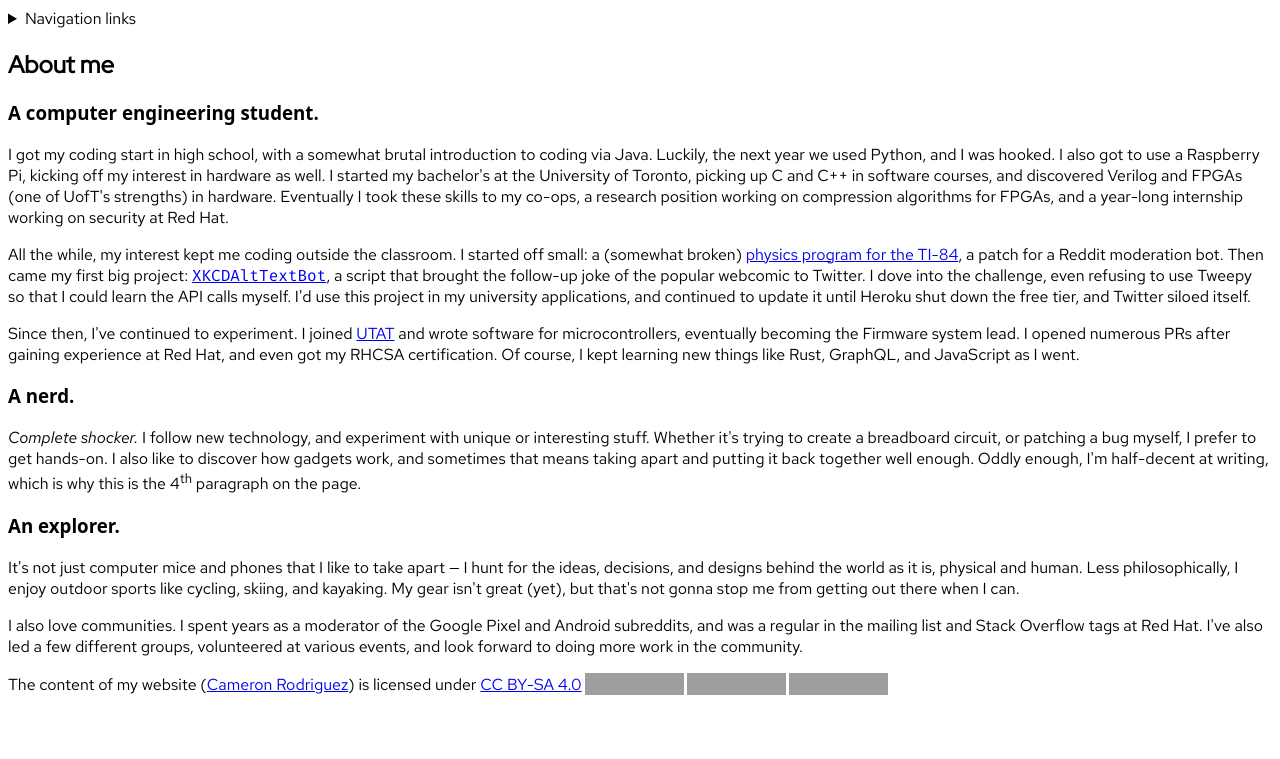
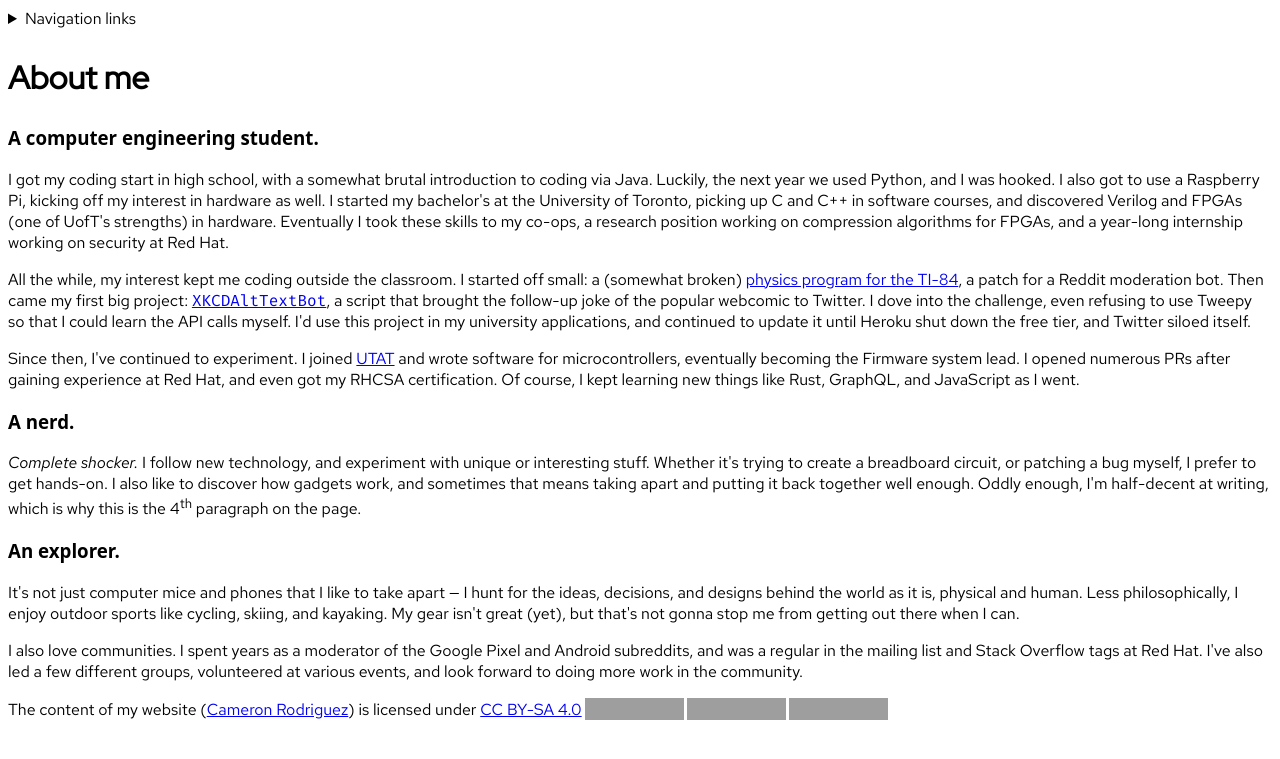
Before and after one commit to cam-rod/cam-rod.github.io, a Jekyll site: the page built from about.html, in a window 1280 px wide. Shown: the top 759 px of the page. Built offline with Jekyll 4.4.1, drawn with Linux system fonts in a browser that asks for light colours; some web fonts are replaced; grey boxes are pictures that could not be loaded.

Commit message:
Fix size of About Me title

```diff
--- a/about.html
+++ b/about.html
@@ -5,7 +5,7 @@ image: /assets/img/camrod-profile.jpg
 ---
 <article>
   <header>
-    <h1>About me</h1>
+    <h1 style="font-size: 2em">About me</h1>
   </header>
 
   <h3>A computer engineering student.</h3>
```
